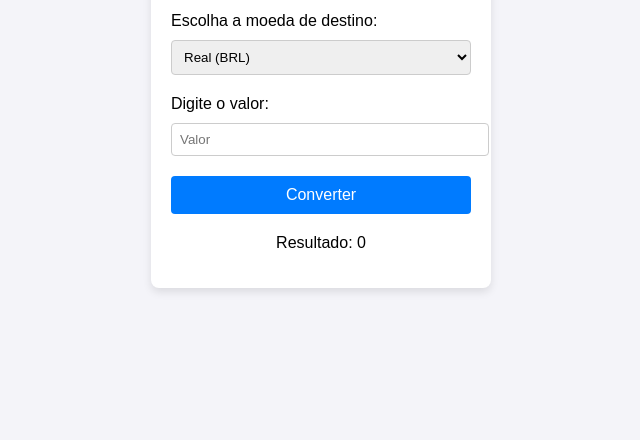
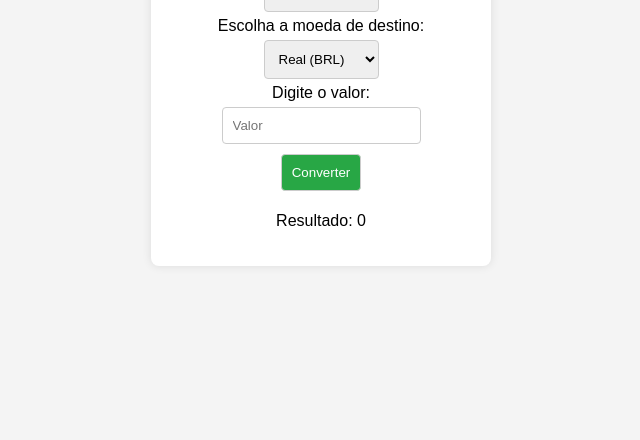
Before and after one commit to it-GuilhermeDev/conversor-de-moeda, a plain HTML site: page index.html in a window 1280 px wide. Shown: the part 360-800 px from the top of the page, without its empty margins (319-959 px from the left). Drawn offline with Linux system fonts and the light colour scheme.

Commit message:
Update style.css

```diff
--- a/style.css
+++ b/style.css
@@ -4,55 +4,41 @@ body {
     justify-content: center;
     align-items: center;
     height: 100vh;
-    background-color: #f4f4f9;
     margin: 0;
+    background-color: #f4f4f4;
 }
 
 .container {
     background-color: #fff;
     padding: 20px;
     border-radius: 8px;
-    box-shadow: 0 4px 8px rgba(0, 0, 0, 0.1);
+    box-shadow: 0 0 10px rgba(0, 0, 0, 0.1);
     width: 300px;
+    text-align: center;
 }
 
 h1 {
-    text-align: center;
+    margin-bottom: 20px;
 }
 
-.form-group {
-    margin-bottom: 15px;
+form {
+    display: flex;
+    flex-direction: column;
 }
 
-label {
-    display: block;
-    margin-bottom: 5px;
-}
-
-input, select {
-    width: 100%;
-    padding: 8px;
+input, select, button {
     margin: 5px 0;
+    padding: 10px;
     border: 1px solid #ccc;
     border-radius: 4px;
 }
 
 button {
-    width: 100%;
-    padding: 10px;
-    background-color: #007BFF;
+    background-color: #28a745;
     color: #fff;
-    border: none;
-    border-radius: 4px;
-    font-size: 16px;
     cursor: pointer;
 }
 
 button:hover {
-    background-color: #0056b3;
+    background-color: #218838;
 }
-
-#result {
-    margin-top: 20px;
-    text-align: center;
-}
```
